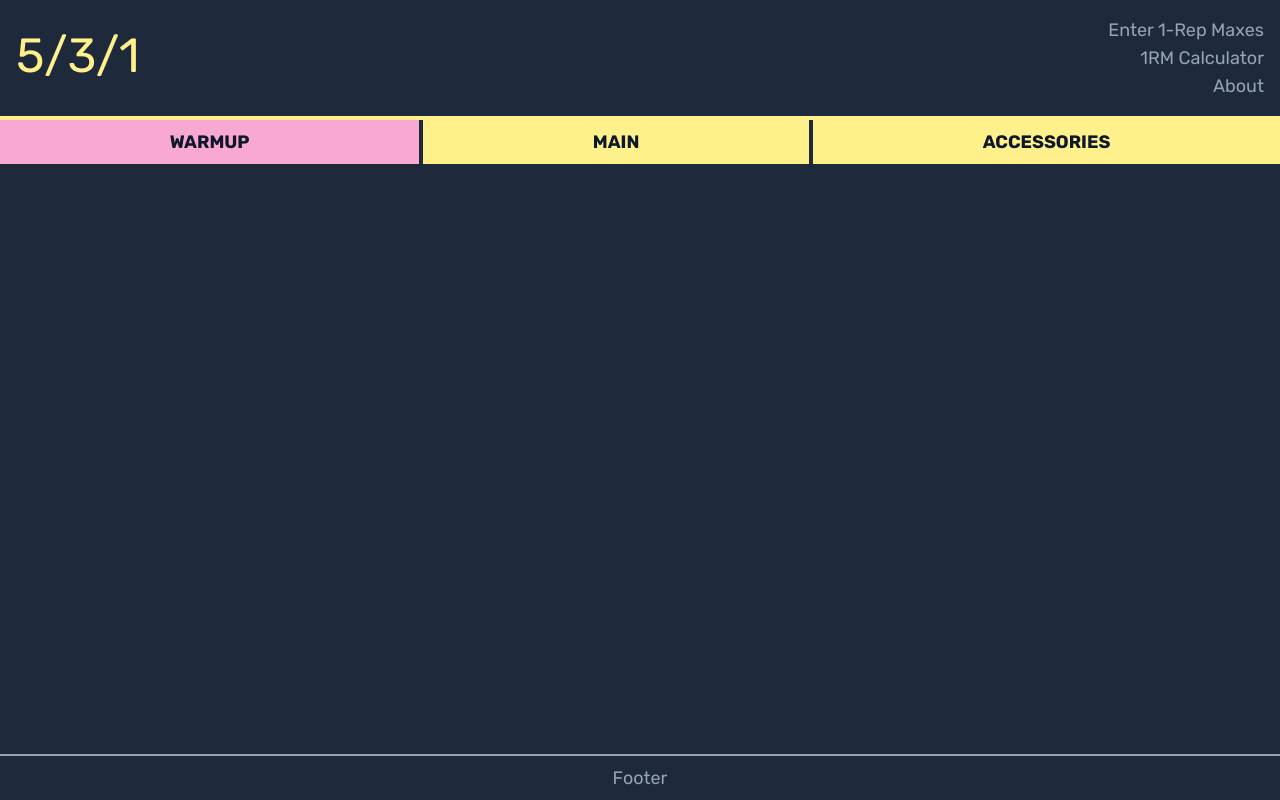
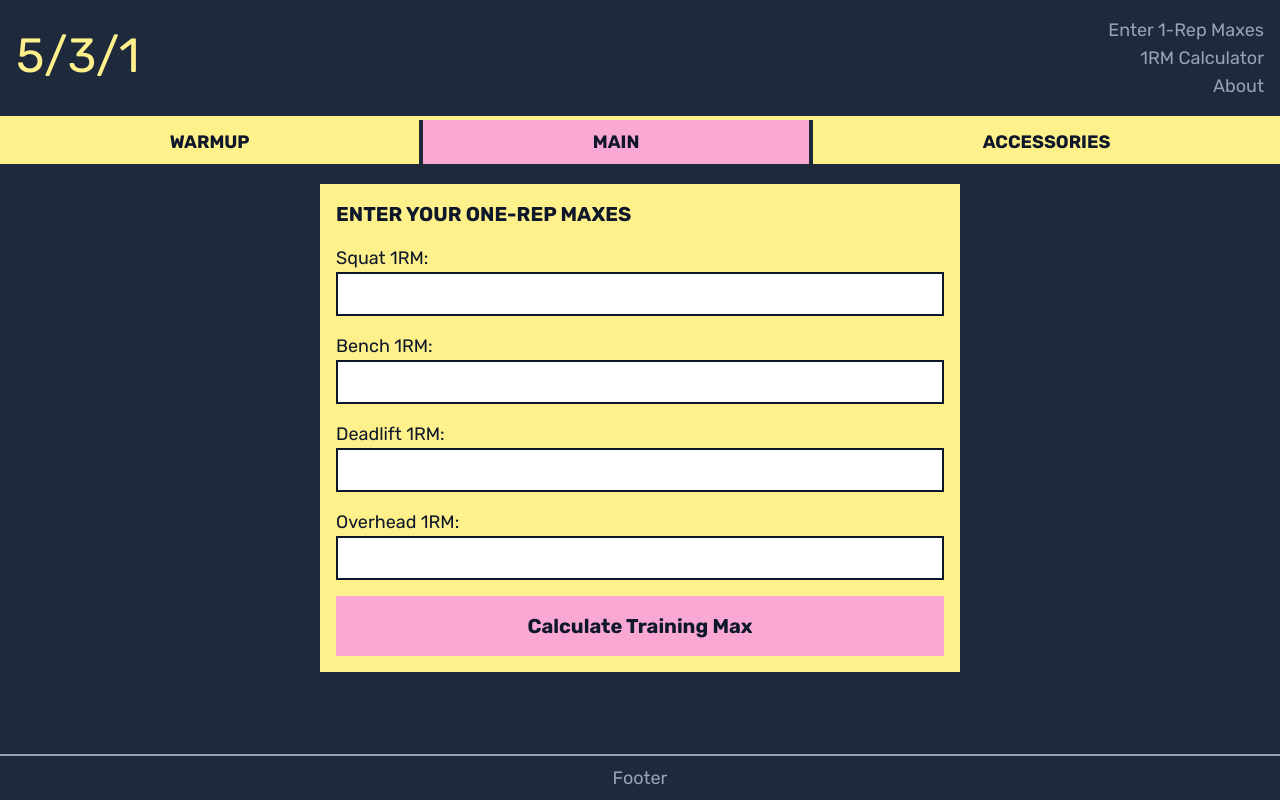
Before and after one commit to aaronkai/vitejs-vite-l1qwg6, a React (Vite) app: page / in a window 1280 px wide. Built offline with nearby package versions, Linux system fonts and the light colour scheme.

Commit message:
working on workout components

```diff
--- a/src/components/Workout.tsx
+++ b/src/components/Workout.tsx
@@ -1,5 +1,7 @@
 import { useState } from "react";
+import Accessories from "./Accessories";
 import MainLifts from "./MainLifts";
+import Warmup from "./Warmup";
 import WorkoutPartPicker from "./WorkoutPartPicker";
 
 interface Props {
@@ -13,7 +15,7 @@ interface Props {
   };
 }
 
-type WorkoutTypes = "warmup" | "main" | "accessories";
+type WorkoutTypes = "warmup" | "main" | "accessories" | undefined;
 
 export default function Workout({
   cookies,
@@ -21,10 +23,11 @@ export default function Workout({
   formVisible,
   setFormVisible,
 }: Props) {
-  const [workoutPart, setWorkoutPart] = useState<WorkoutTypes>();
+  const [workoutPart, setWorkoutPart] = useState<WorkoutTypes>("main");
   return (
     <>
       <WorkoutPartPicker setWorkoutPart={setWorkoutPart} />
+      {workoutPart === "warmup" && <Warmup />}
       {workoutPart === "main" && (
         <MainLifts
           setFormVisible={setFormVisible}
@@ -33,6 +36,7 @@ export default function Workout({
           formVisible={formVisible}
         />
       )}
+      {workoutPart === "accessories" && <Accessories />}
     </>
   );
 }
--- a/src/components/WorkoutPartPicker.tsx
+++ b/src/components/WorkoutPartPicker.tsx
@@ -10,7 +10,7 @@ interface Props {
 
 export default function WorkoutPartPicker({ setWorkoutPart }: Props) {
   const [selectedWorkoutPart, setSelectedWorkoutPart] =
-    useState<WorkoutTypes>("warmup");
+    useState<WorkoutTypes>("main");
   function handleClick(value: WorkoutTypes) {
     setWorkoutPart(value);
     setSelectedWorkoutPart(value);
```
